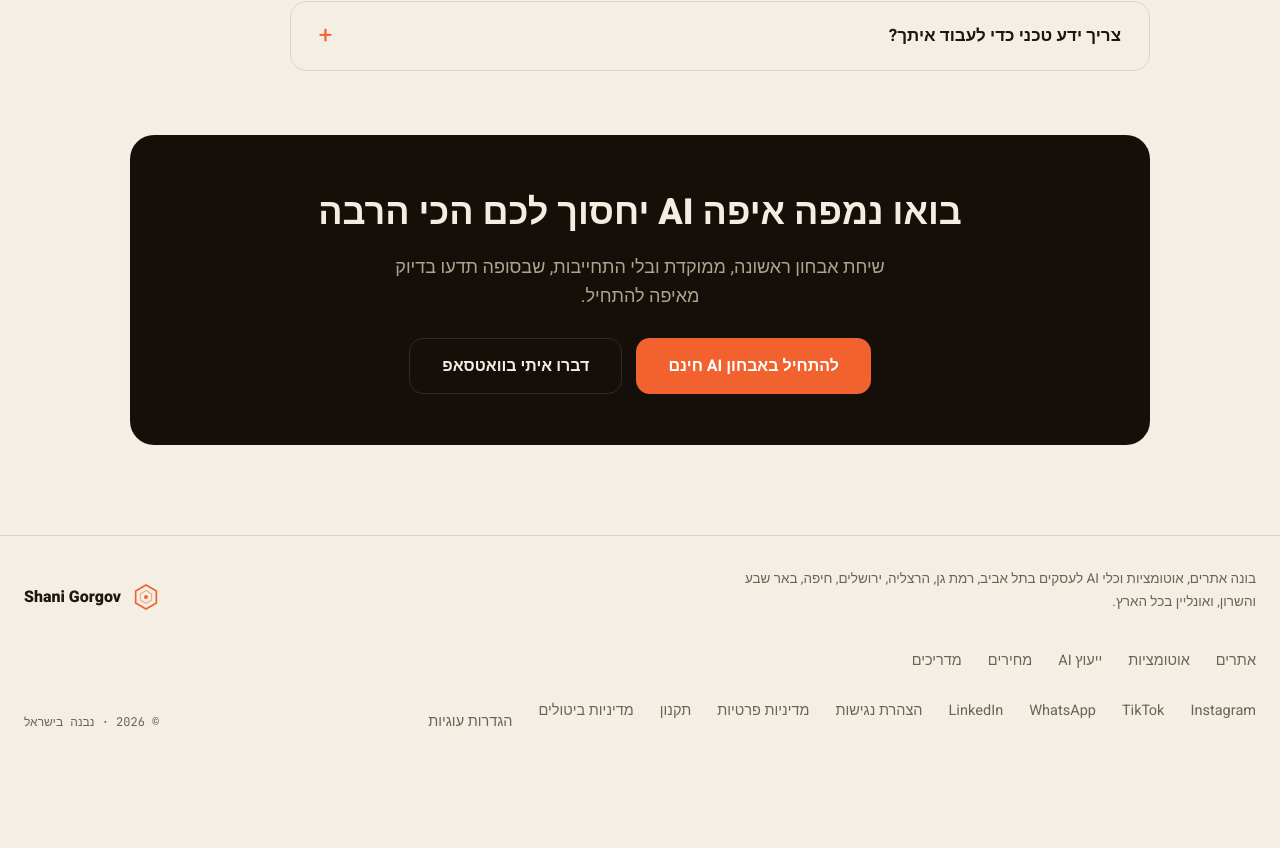
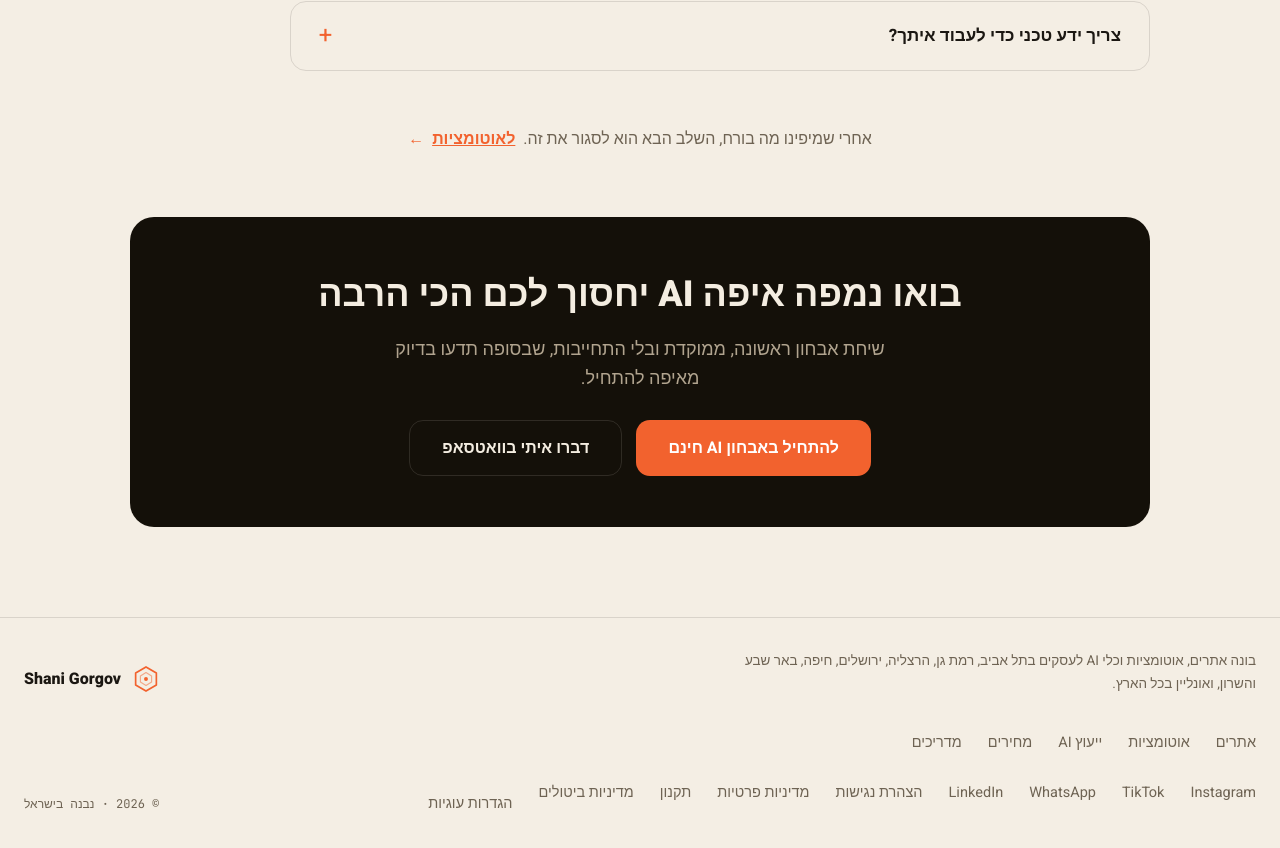
Before and after one commit to gorgovs1-cyber/shani-ai, a Next.js app: page /ai-consulting in a window 1280 px wide. Shown: the part 2978-3826 px from the top of the page. Before the commit the page ends 3778 px from the top, so only its background shows below. Built offline with nearby package versions, Linux system fonts and the light colour scheme; no server answers.

Commit message:
גשרים בסוף עמודי השירות לשלב הבא בסיפור

```diff
--- a/app/ai-consulting/page.tsx
+++ b/app/ai-consulting/page.tsx
@@ -76,6 +76,7 @@ const copyByLang: Record<"he" | "en", ServiceCopy> = {
         a: "ממש לא. אני מסבירה הכל בשפה פשוטה, בעברית, בלי להניח שום רקע טכני, ובלי לזלזל בכם. אתם מביאים את ההיכרות עם העסק, אני מביאה את הטכנולוגיה, וביחד מוצאים מה הכי מתאים.",
       },
     ],
+    bridge: { text: "אחרי שמיפינו מה בורח, השלב הבא הוא לסגור את זה.", linkLabel: "לאוטומציות", href: "/automations" },
     closingTitle: "בואו נמפה איפה AI יחסוך לכם הכי הרבה",
     closingSub:
       "שיחת אבחון ראשונה, ממוקדת ובלי התחייבות, שבסופה תדעו בדיוק מאיפה להתחיל.",
@@ -156,7 +157,8 @@ const copyByLang: Record<"he" | "en", ServiceCopy> = {
         a: "Not at all. I explain everything in plain language, in Hebrew, assuming no technical background, and never talking down to you. You bring the knowledge of your business, I bring the technology, and together we find what fits best.",
       },
     ],
-    closingTitle: "Let's map where AI will save you the most.",
+    bridge: { text: "Once we've mapped what's leaking, the next step is closing that gap.", linkLabel: "See automations", href: "/automations" },
+    closingTitle: "Let's map where AI will save you the most",
     closingSub:
       "A first audit call, focused and with no commitment, that ends with you knowing exactly where to start.",
     closingCta: "Chat on WhatsApp",
--- a/app/automations/page.tsx
+++ b/app/automations/page.tsx
@@ -106,6 +106,7 @@ const copyByLang: Record<"he" | "en", ServiceCopy> = {
         a: "כן, וזה בדיוק ההתמחות שלי. רוב כלי ה-AI חושבים באנגלית, ויוצאת מהם עברית מוזרה שמריחים ממרחק. אני מלמדת את המערכת לכתוב בעברית של בן אדם ובטון של העסק שלכם, כך שהלקוחות לא ירגישו שהם מדברים עם מכונה.",
       },
     ],
+    bridge: { text: "האוטומציה מטפלת בפניות שכבר נכנסות. השלב הבא הוא שיהיו יותר פניות.", linkLabel: "לאתרים", href: "/websites" },
     closingTitle: "בואו נמצא מה כדאי להעביר לאוטומציה אצלכם",
     closingSub:
       "בשיחה קצרה נזהה איפה בורח לכם הכי הרבה זמן ומה אפשר להעביר למערכת, בלי התחייבות.",
@@ -215,7 +216,8 @@ const copyByLang: Record<"he" | "en", ServiceCopy> = {
         a: "Yes, and that's exactly my specialty. Most AI tools think in English, and the Hebrew that comes out is stilted in a way you can smell from a distance. I teach the system to write in the Hebrew of a real person and in your business's tone, so clients won't feel they're talking to a machine.",
       },
     ],
-    closingTitle: "Let's find what's worth automating for you.",
+    bridge: { text: "Automation handles the enquiries that already come in. The next step is getting more of them.", linkLabel: "See websites", href: "/websites" },
+    closingTitle: "Let's find what's worth automating for you",
     closingSub:
       "In a short call we'll spot where you lose the most time and what can move to automation. No commitment.",
     closingCta: "Chat on WhatsApp",
--- a/app/websites/page.tsx
+++ b/app/websites/page.tsx
@@ -103,6 +103,7 @@ const copyByLang: Record<"he" | "en", ServiceCopy> = {
         a: "האתר בנוי מלכתחילה לעברית, מימין לשמאל, על כל המשמעויות של זה בעיצוב ובפריסה. גרסה באנגלית היא תוספת שאפשר להוסיף בהקמה או בהמשך, במחיר אחיד של 600 ₪.",
       },
     ],
+    bridge: { text: "רוצים לראות דוגמאות אמיתיות לפני שמתחילים?", linkLabel: "לתיק העבודות", href: "/work" },
     closingTitle: "מוכנים לאתר שבאמת עובד?",
     closingSub:
       "נדבר על העסק שלכם, על המטרות, ואבנה לכם אתר שממצב אתכם נכון ומביא פניות. בלי התחייבות בשיחה הראשונה.",
@@ -210,6 +211,7 @@ const copyByLang: Record<"he" | "en", ServiceCopy> = {
         a: "The site is built Hebrew-first with full RTL. An English version is an add-on you can include at build time or add later, priced in the proposal by content scope.",
       },
     ],
+    bridge: { text: "Want to see real examples before you start?", linkLabel: "See the portfolio", href: "/work" },
     closingTitle: "Ready for a site that actually works?",
     closingSub:
       "We'll talk about your business and your goals, and I'll build a site that positions you right and brings enquiries. No commitment on the first call.",
--- a/components/ServicePage.tsx
+++ b/components/ServicePage.tsx
@@ -39,6 +39,9 @@ export type ServiceCopy = {
   /** קישורים לשני השירותים האחרים */
   alsoTitle?: string;
   also?: { label: string; href: string; desc: string }[];
+  /** גשר לשלב הבא בסיפור, מוצג ממש לפני ה-CTA הסוגר, כדי שהעמוד לא ייגמר
+      בקריאה גנרית לפעולה אלא בהמשך הסיפור: ייעוץ → אוטומציות → אתרים → הוכחה. */
+  bridge?: { text: string; linkLabel: string; href: string };
   /** הדגמה חיה של אוטומציה מעל בלוק המוצרים */
   liveDemo?: { title: string; sub: string };
   sections: { h: string; p: string }[];
@@ -218,6 +221,32 @@ export default function ServicePage({
 
         {beforeClosing}
 
+        {/* Story bridge to the next step, right before the closing CTA,
+            so the page doesn't just end on a generic call to action. */}
+        {c.bridge ? (
+          <div style={{ marginTop: 56, textAlign: "center" }}>
+            <a
+              href={c.bridge.href}
+              style={{
+                display: "inline-flex",
+                alignItems: "center",
+                gap: 8,
+                color: "var(--muted2)",
+                fontSize: 16,
+                lineHeight: 1.6,
+                textDecoration: "none",
+                fontFamily: HEEBO,
+              }}
+            >
+              {c.bridge.text}
+              <span style={{ color: "var(--acc)", fontWeight: 700, textDecoration: "underline" }}>
+                {c.bridge.linkLabel}
+              </span>
+              <span aria-hidden="true" style={{ color: "var(--acc)" }}>{dir === "rtl" ? "←" : "→"}</span>
+            </a>
+          </div>
+        ) : null}
+
         {/* Closing CTA band */}
         <section style={{ marginTop: 64, background: "var(--dark)", borderRadius: 24, padding: "clamp(32px,4vw,52px)", textAlign: "center" }}>
           <h2 style={{ margin: 0, fontWeight: 800, fontSize: "clamp(24px,3vw,36px)", color: "var(--dtext)", fontFamily: HEEBO }}>
```
